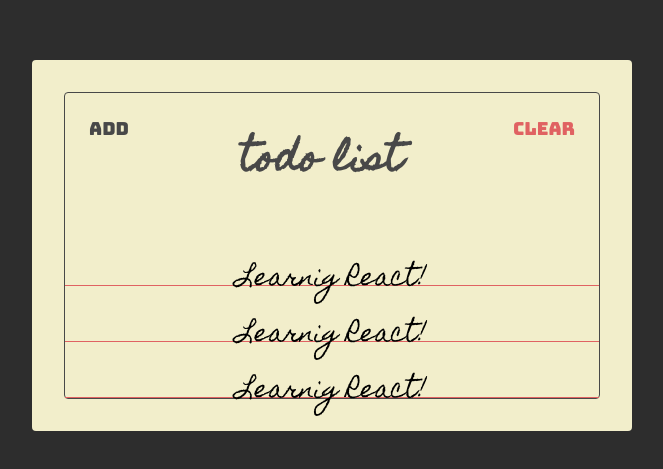
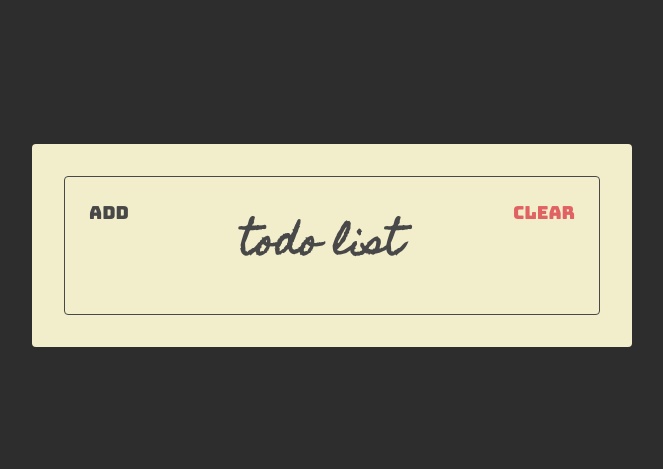
Before and after one commit to ariarizky/react-todolist-v2, a React (Create React App) app: page / in a window 1280 px wide. Shown: the part 165-634 px from the top of the page, without its empty margins (308-971 px from the left). Built offline with nearby package versions, Linux system fonts and the light colour scheme.

Commit message:
update Todolist

```diff
--- a/src/pages/TodoList.jsx
+++ b/src/pages/TodoList.jsx
@@ -6,11 +6,7 @@ import TodoForm from "../components/TodoForm";
 import Todos from "../components/Todos";
 
 const TodoList = () => {
-  const [todos, setTodos] = useState([
-    { text: "Learnig React!" },
-    { text: "Learnig React!" },
-    { text: "Learnig React!" }
-  ]);
+  const [todos, setTodos] = useState([]);
   const [showAdd, setShowAdd] = useState(false);
   const addTodo = (value) => {
     const addedTodo = [...todos, { text: value }];
```
